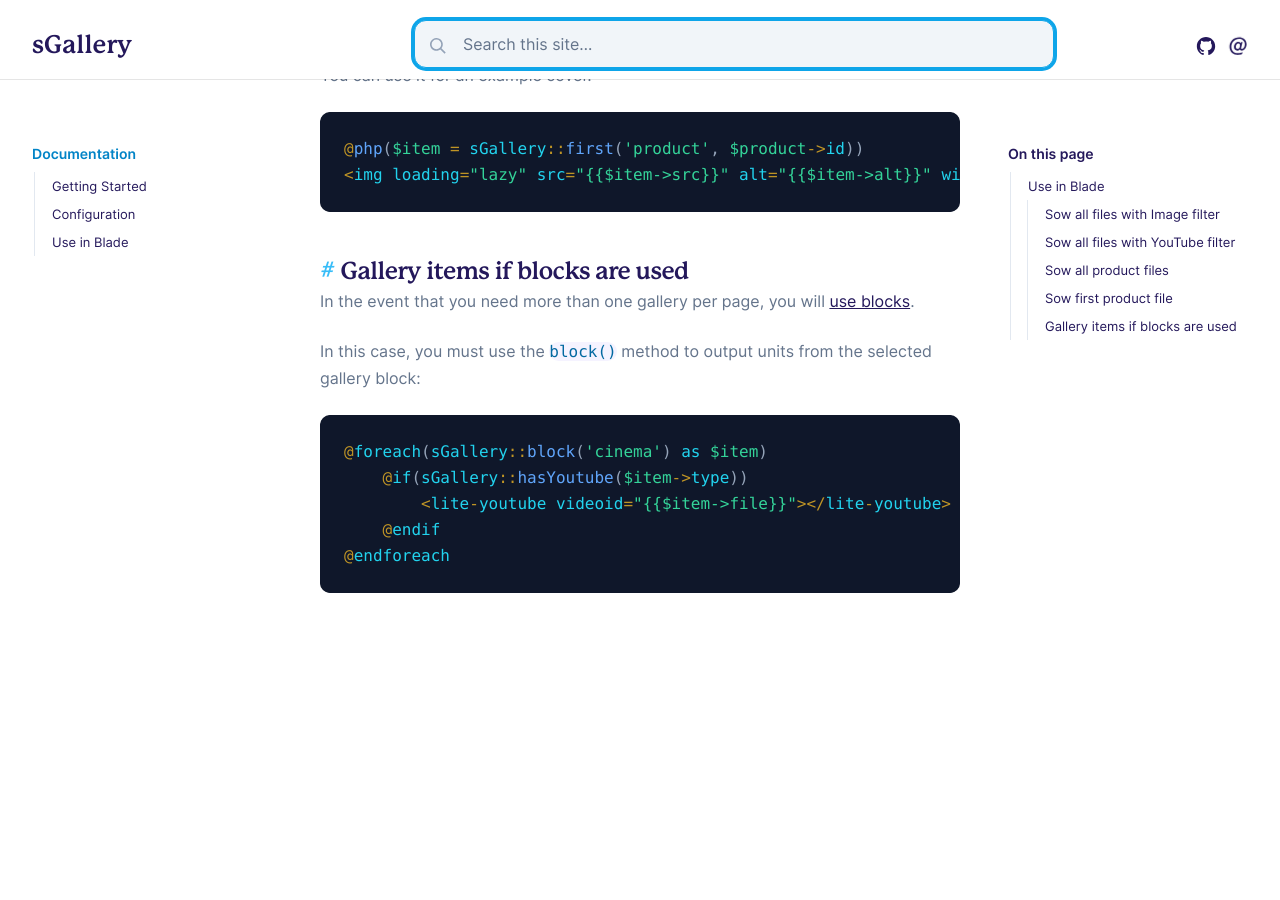
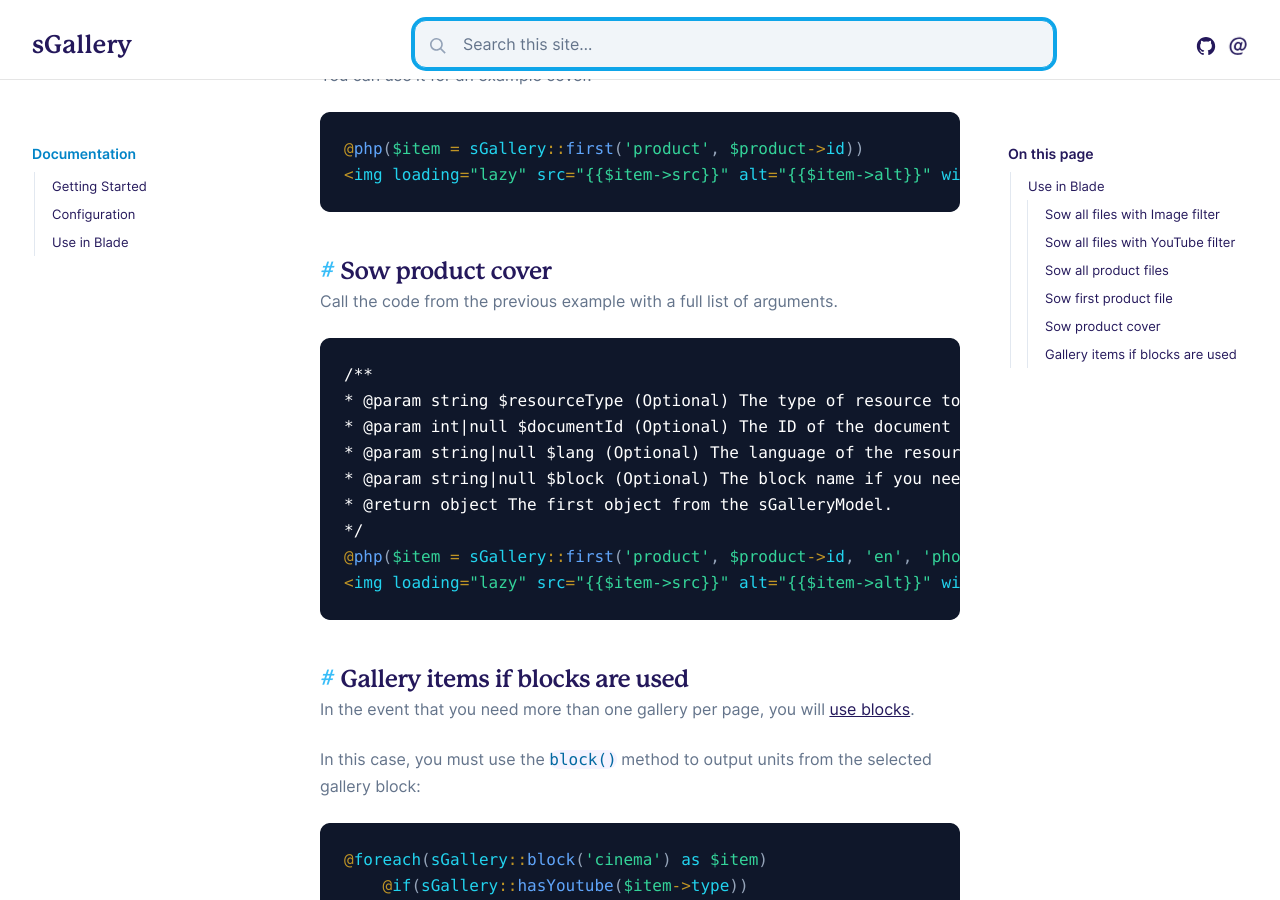
Before and after one commit to Seiger/sGallery, a Jekyll site: the page built from docs/pages/use-in-blade.md, in a window 1280 px wide and 900 px high, scrolled down 1453 px. Built offline with Jekyll 4.4.1, drawn with Linux system fonts in a browser that asks for light colours; some web fonts are replaced; before the commit the page ends 2214 px from its top, so only the background shows below that.

Commit message:
[ADD] Filter Block for first files.

````diff
--- a/docs/pages/use-in-blade.md
+++ b/docs/pages/use-in-blade.md
@@ -60,6 +60,22 @@ You can use it for an example cover.
 <img loading="lazy" src="{% raw %}{{$item->src}}{% endraw %}" alt="{% raw %}{{$item->alt}}{% endraw %}" width="440" height="440" />
 ```
 
+## Sow product cover
+
+Call the code from the previous example with a full list of arguments.
+
+```php
+/**
+* @param string $resourceType (Optional) The type of resource to retrieve. Default is 'resource'.
+* @param int|null $documentId (Optional) The ID of the document to retrieve. Default is null.
+* @param string|null $lang (Optional) The language of the resource to retrieve. Default is null.
+* @param string|null $block (Optional) The block name if you need block filter.
+* @return object The first object from the sGalleryModel.
+*/
+@php($item = sGallery::first('product', $product->id, 'en', 'photo'))
+<img loading="lazy" src="{% raw %}{{$item->src}}{% endraw %}" alt="{% raw %}{{$item->alt}}{% endraw %}" width="440" height="440" />
+```
+
 ## Gallery items if blocks are used
 
 In the event that you need more than one gallery per page, you will [use blocks]({{site.baseurl}}/configuration/#more-than-one-tab).
````
Also changed, not shown: docs/pages/getting-started.md (+11 -2 lines), 2 other files.
